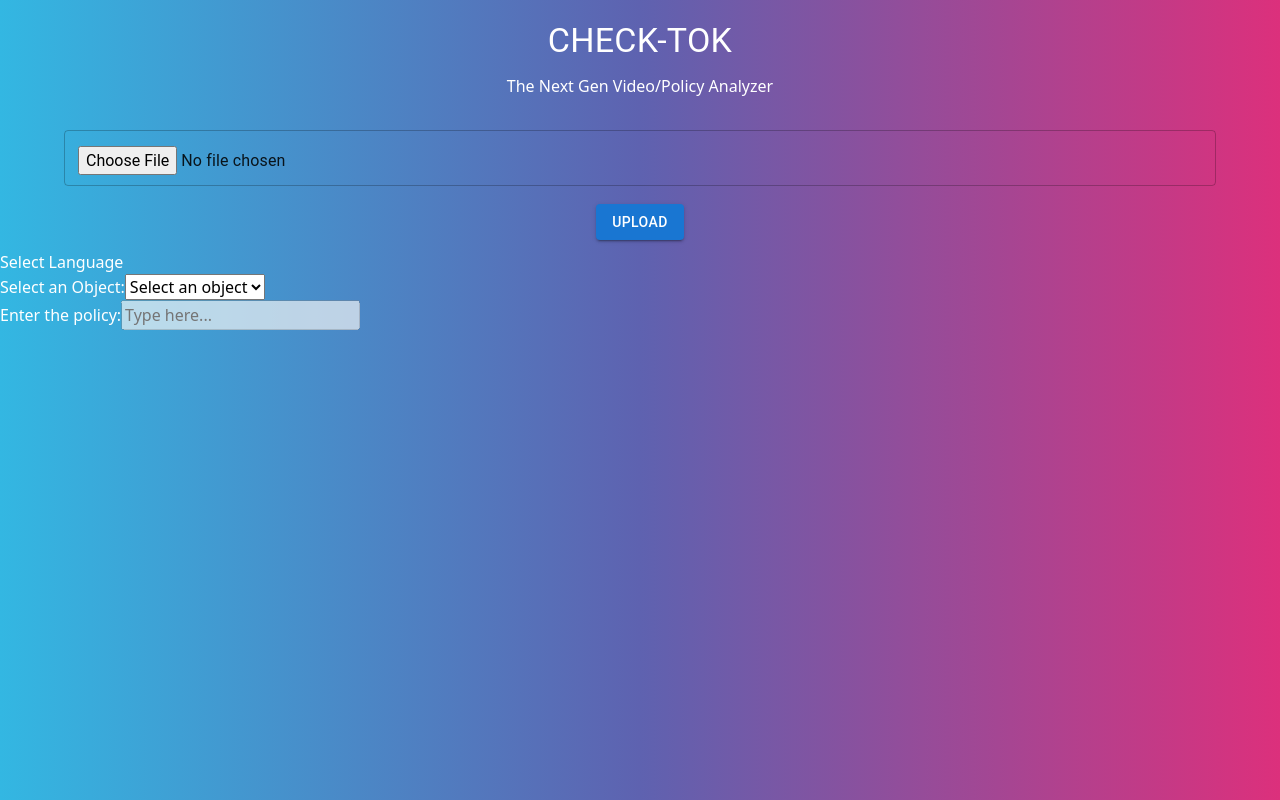
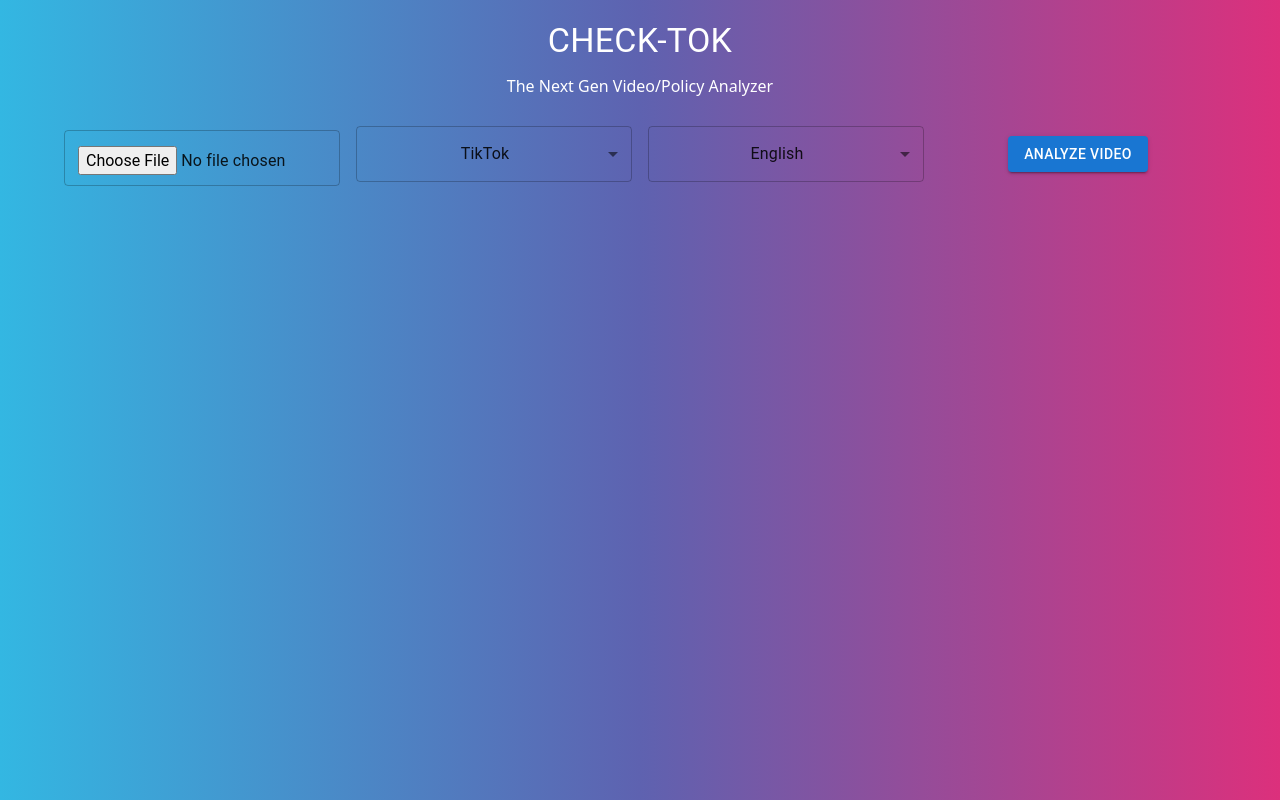
Before and after one commit to tovatovatova/tik-tok-frontend, a React (Create React App) app: page / in a window 1280 px wide. Built offline with nearby package versions, Linux system fonts and the light colour scheme.

Commit message:
Make the UI looks better

```diff
--- a/public/index.html
+++ b/public/index.html
@@ -24,7 +24,7 @@
       work correctly both with client-side routing and a non-root public URL.
       Learn how to configure a non-root public URL by running `npm run build`.
     -->
-    <title>React App</title>
+    <title>CheckTok</title>
   </head>
   <body>
     <noscript>You need to enable JavaScript to run this app.</noscript>
--- a/src/App.tsx
+++ b/src/App.tsx
@@ -3,17 +3,23 @@ import './App.css'
 import Language from './Language';
 import PolicyByPlatform from './PolicyByPlatform';
 import Results from './Results';
-import UploadFile from './UploadFile';
 import type { ResultsParams } from './Results';
+import Form from './Form'
+import { CircularProgress } from '@mui/material';
 
 function App(): JSX.Element {
-  const [results, setResults] = useState({} as ResultsParams)
+  const [results, setResults] = useState({} as ResultsParams);
+  const [loading, setLoading] = useState(false);
+
+  const handleSetResults = (data: ResultsParams) => {
+    setResults(data);
+    setLoading(false); // stop loading when results are updated
+  };
+
   return (
     <div>
-      <UploadFile setResults={setResults}/>
-     <Language/>
-      <PolicyByPlatform/>
-      {JSON.stringify(results) == '{}' ? null : <div><Results {...results}/></div>}
+      <Form setResults={handleSetResults} setLoading={setLoading}/>
+      {loading ? <div style={{ marginLeft: '50%', marginTop: '10%' }}><CircularProgress /></div> : JSON.stringify(results) == '{}' ? <p></p> : <div><Results {...results}/></div>}
     </div>
   );
 }
--- /dev/null
+++ b/src/Form.tsx
@@ -0,0 +1,117 @@
+import React, { useState, ChangeEvent } from 'react';
+import { Button, Container, Typography, TextField, Grid, Select, MenuItem } from '@mui/material';
+import { styled } from '@mui/system';
+
+const StyledContainer = styled(Container)({
+  textAlign: 'center',
+  paddingTop: '20px',
+});
+
+const StyledButton = styled(Button)({
+  margin: '10px 0',
+});
+
+function Form({ setResults, setLoading }: any): JSX.Element  {
+  const [selectedFile, setSelectedFile] = useState<File | null>(null);
+  const [error, setError] = useState<string>('');
+  const [platform, setPlatform] = useState('TikTok');
+  const [language, setLanguage] = useState('English');
+
+  const handleFileChange = (event: ChangeEvent<HTMLInputElement>) => {
+    const files = event.target.files;
+    if (files && files.length > 0) {
+      setSelectedFile(files[0]);
+    }
+  };
+
+  const handleUpload = async () => {
+    try {
+      setLoading(true)
+      if (!selectedFile) {
+          setError('Please select a file');
+          return;
+        }
+
+        const formData = new FormData();
+        formData.append('file', selectedFile);
+
+        const response = await fetch('http://localhost:5000/upload', {
+            method: 'POST',
+            body: formData,
+        });
+
+      if (response.ok) {
+        const data = await response.json();
+        if (data) {
+          setResults(data);
+          setError(''); // Clear any previous error message
+        } else {
+          setError('Something went wrong!');
+        }
+      } else {
+        setError('Error uploading file');
+      }
+    } catch (error) {
+      setError('Error uploading file');
+    } finally {
+        setLoading(false)
+    }
+  };
+
+  return (
+    <div>
+      <StyledContainer>
+        <Typography variant="h4" gutterBottom>
+          CHECK-TOK
+        </Typography>
+        <p>The Next Gen Video/Policy Analyzer</p>
+        <Grid container direction="row" justifyContent="center" alignItems="center" spacing={2}>
+          <Grid item xs={3}>
+            <TextField
+              type="file"
+              onChange={handleFileChange}
+              variant="outlined"
+              margin="normal"
+              fullWidth
+            />
+          </Grid>
+          <Grid item xs={3}>
+            <Select
+              value={platform}
+              onChange={(event) => setPlatform(event.target.value)}
+              variant="outlined"
+              fullWidth
+            >
+              <MenuItem value="TikTok">TikTok</MenuItem>
+              <MenuItem value="Instagram">Instagram</MenuItem>
+              <MenuItem value="Facebook">Facebook</MenuItem>
+              <MenuItem value="Twitter">Twitter</MenuItem>
+              <MenuItem value="Custom">Custom</MenuItem>
+            </Select>
+          </Grid>
+          <Grid item xs={3}>
+            <Select
+              value={language}
+              onChange={(event) => setLanguage(event.target.value)}
+              variant="outlined"
+              fullWidth
+            >
+              <MenuItem value="Hebrew">Hebrew</MenuItem>
+              <MenuItem value="English">English</MenuItem>
+              <MenuItem value="Russian">Russian</MenuItem>
+              <MenuItem value="French">French</MenuItem>
+              <MenuItem value="Arabic">Arabic</MenuItem>
+            </Select>
+          </Grid>
+          <Grid item xs={3}>
+            <StyledButton variant="contained" color="primary" onClick={handleUpload}>
+              ANALYZE VIDEO
+            </StyledButton>
+          </Grid>
+        </Grid>
+      </StyledContainer>
+    </div>
+  );
+}
+
+export default Form;
--- a/src/PolicyByPlatform.tsx
+++ b/src/PolicyByPlatform.tsx
@@ -3,7 +3,7 @@ import React, { useState } from 'react';
 import Platform from './Platform';
 import Policy from './Policy';
 
-const YourParentComponent = () => {
+const PolicyByPlatform = () => {
   const [selectedOption, setSelectedOption] = useState('');
   const [isSpecificOptionSelected, setIsSpecificOptionSelected] = useState(false);
 
@@ -18,9 +18,9 @@ const YourParentComponent = () => {
   return (
     <div>
       <Platform onDropdownChange={handleDropdownChange} selectedOption={selectedOption} />
-      <Policy isEnabled={isSpecificOptionSelected} />
+      {isSpecificOptionSelected && <Policy isEnabled={isSpecificOptionSelected} />}
     </div>
   );
 };
 
-export default YourParentComponent;
+export default PolicyByPlatform;
--- /dev/null
+++ b/src/Results.css
@@ -0,0 +1,65 @@
+/* Results.css */
+
+.results-container {
+    font-family: 'Arial', sans-serif; /* You can change the font family as per your preference */
+    padding: 20px;
+  }
+
+  .main-score {
+    font-size: 30px;
+    color: #333;
+    margin-bottom: 20px;
+    margin-left: 40%;
+  }
+
+  .sub-score {
+    font-size: 18px;
+    color: #555;
+  }
+
+  .result-item {
+    margin-bottom: 15px;
+  }
+
+  .result-image {
+    cursor: pointer;
+    width: 80px; /* Adjust image size as needed */
+    height: 80px;
+    margin-right: 10px;
+    border-radius: 5px; /* Optional: adds rounded corners to the images */
+  }
+
+  .modal-image {
+    max-width: 100%;
+    max-height: 100%;
+    display: block;
+    margin: auto;
+  }
+
+  /* Grid Divider Styling */
+  .Divider-root {
+    background-color: #ddd; /* Color of the divider */
+    height: 2px; /* Increase thickness */
+    margin: 20px 0;
+  }
+
+
+  /* Adjusting heading styles */
+  h1, h2, h3 {
+    color: #444;
+    margin: 10px 0;
+  }
+
+  h1 {
+    font-size: 28px;
+  }
+
+  h2 {
+    font-size: 22px;
+  }
+
+  h3 {
+    font-size: 18px;
+  }
+
+  /* You can add more styling as needed */
--- a/src/UploadFile.tsx
+++ /dev/null
@@ -1,91 +0,0 @@
-import React, { useState, ChangeEvent } from 'react';
-import { Button, Container, Typography, TextField } from '@mui/material';
-import { styled } from '@mui/system';
-import './UploadFile.css'
-
-const StyledContainer = styled(Container)({
-  textAlign: 'center',
-  paddingTop: '20px',
-});
-
-const StyledButton = styled(Button)({
-  margin: '10px 0',
-});
-
-function UploadFile({ setResults }: any): JSX.Element  {
-  const [selectedFile, setSelectedFile] = useState<File | null>(null);
-  const [transcription, setTranscription] = useState<string>('');
-  const [error, setError] = useState<string>('');
-
-  const handleFileChange = (event: ChangeEvent<HTMLInputElement>) => {
-    const files = event.target.files;
-    if (files && files.length > 0) {
-      setSelectedFile(files[0]);
-    }
-  };
-
-  const handleUpload = async () => {
-    try {
-      if (!selectedFile) {
-        setError('Please select a file');
-        return;
-      }
-
-      const formData = new FormData();
-      formData.append('file', selectedFile);
-
-      const response = await fetch('http://localhost:5000/upload', {
-        method: 'POST',
-        body: formData,
-      });
-
-      if (response.ok) {
-        const data = await response.json();
-        if (data) {
-          setResults(data);
-          setError(''); // Clear any previous error message
-        } else {
-          setError('Something went wrong!');
-        }
-      } else {
-        setError('Error uploading file');
-      }
-    } catch (error) {
-      setError('Error uploading file');
-    }
-  };
-
-  return (
-    <div>
-      <StyledContainer>
-        <Typography variant="h4" gutterBottom>
-          CHECK-TOK
-        </Typography>
-        <p>The Next Gen Video/Policy Analyzer</p>
-        <TextField
-          type="file"
-          onChange={handleFileChange}
-          variant="outlined"
-          margin="normal"
-          fullWidth
-        />
-        <StyledButton variant="contained" color="primary" onClick={handleUpload}>
-          Upload
-        </StyledButton>
-        {error && (
-          <Typography variant="body1" style={{ color: 'red' }}>
-            {error}
-          </Typography>
-        )}
-        {transcription && (
-          <div>
-            <Typography variant="h5">Transcription:</Typography>
-            <Typography variant="body1">{transcription}</Typography>
-          </div>
-        )}
-      </StyledContainer>
-    </div>
-  );
-}
-
-export default UploadFile;
```
Also changed, not shown: src/Results.tsx (+67 -29 lines), src/UploadFile.css (deleted, +0 -46 lines), 1 other file (tests, documents, lock files or other folders).
